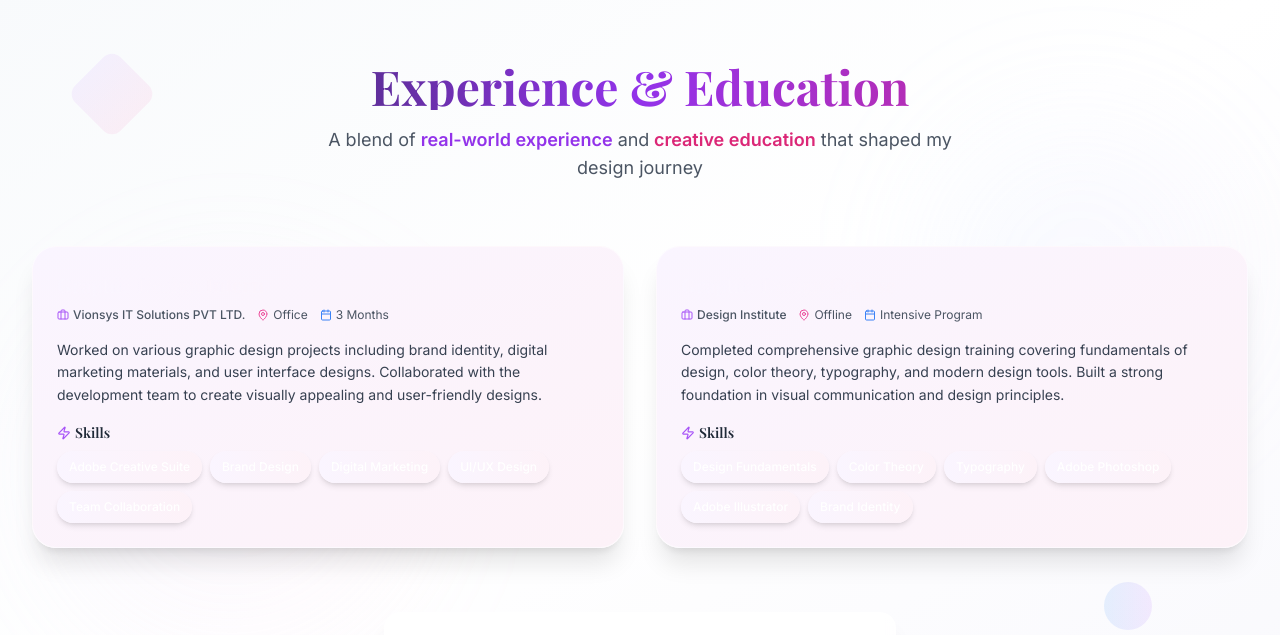
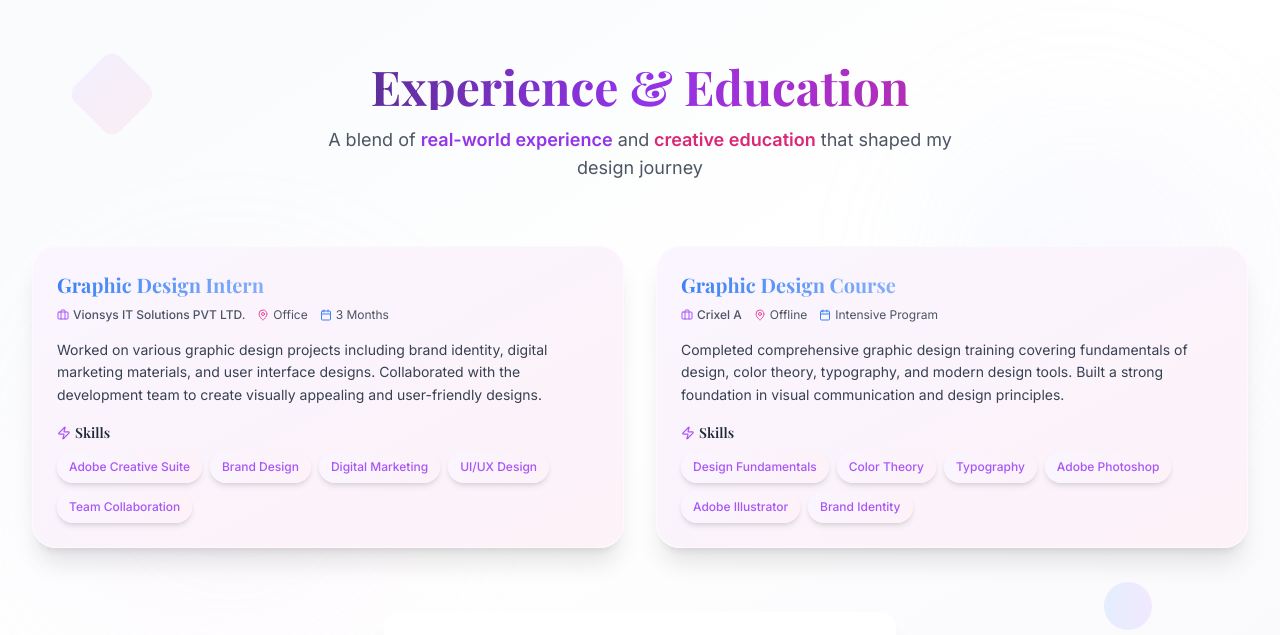
Before and after one commit to sagar-yenkure/sachinportfolio, a Next.js app: page / in a window 1280 px wide. Shown: the part 2152-2787 px from the top of the page. Built offline with nearby package versions, Linux system fonts and the light colour scheme; a web font is replaced by a local one.

Commit message:
feat: enhance UI and functionality across multiple sections, including Contact, Experience, Hero, Portfolio, Testimonials, and constants

```diff
--- a/components/sections/ExperienceSection.tsx
+++ b/components/sections/ExperienceSection.tsx
@@ -1,10 +1,10 @@
 import { experiences } from '@/constants';
-import { Briefcase, Calendar, CheckCircle, MapPin, Star, Zap } from 'lucide-react';
+import { Briefcase, Calendar, MapPin, Star, Zap } from 'lucide-react';
 import CTA from './CTA';
 
 export default function ExperienceSection() {
   return (
-    <section id="experience" className="py-20 px-4 sm:px-6 lg:px-8 bg-gradient-to-br from-slate-50 via-white to-purple-50/30 relative overflow-hidden">
+    <section id="experience" className="py-20 bg-gradient-to-br from-slate-50 via-white to-purple-50/30 relative overflow-hidden">
 
       <div className="absolute inset-0 overflow-hidden">
         <div className="absolute top-32 right-10 w-80 h-80 bg-gradient-to-r from-blue-200/20 to-purple-200/20 rounded-full blur-3xl opacity-50"></div>
@@ -16,7 +16,7 @@ export default function ExperienceSection() {
         <div className="absolute top-1/2 left-1/4 w-8 h-8 bg-gradient-to-r from-pink-400 to-purple-400 rotate-12 opacity-20"></div>
       </div>
 
-      <div className="max-w-7xl mx-auto relative z-10">
+      <div className="max-w-7xl mx-auto px-4 sm:px-6 lg:px-8 relative z-10">
 
         <div className="text-center mb-16">
 
@@ -70,7 +70,7 @@ export default function ExperienceSection() {
                     {exp.skills.map((skill, i) => (
                       <span
                         key={i}
-                        className={`px-3 py-2 bg-gradient-to-r ${exp.gradient} text-white rounded-full text-xs font-medium shadow-md hover:shadow-lg transition-shadow duration-300`}
+                        className={`px-3 py-2 bg-gradient-to-r text-purple-500 rounded-full text-xs font-medium shadow-md hover:shadow-lg transition-shadow duration-300`}
                       >
                         {skill}
                       </span>
--- a/components/sections/HeroSection.tsx
+++ b/components/sections/HeroSection.tsx
@@ -13,7 +13,7 @@ function App() {
   };
 
   return (
-    <section id="home" className="max-w-7xl mx-auto px-4 sm:px-6 lg:px-8 py-6 bg-slate-50 relative min-h-screen flex items-center justify-center">
+    <section id="home" className="max-w-7xl mx-auto px-4 pt-24 sm:px-6 lg:px-8 bg-slate-50 relative min-h-screen flex items-center justify-center">
       <div className="absolute inset-0 overflow-hidden">
         <div className="absolute top-20 left-10 w-72 h-72 bg-gradient-to-r from-purple-100 to-pink-100 rounded-full blur-3xl opacity-30 animate-pulse"></div>
         <div className="absolute bottom-20 right-10 w-96 h-96 bg-gradient-to-r from-blue-100 to-purple-100 rounded-full blur-3xl opacity-20 animate-pulse" style={{ animationDelay: '2s' }}></div>
@@ -22,7 +22,7 @@ function App() {
       <div className="relative z-10 max-w-4xl mx-auto text-center">
 
         <div
-          className="inline-block mb-6"
+          className="inline-block mb-8"
         >
           <span className="px-6 py-3 my-2 bg-gradient-to-r from-purple-100 to-pink-100 text-purple-700 rounded-full text-sm font-space-grotesk font-semibold tracking-wide uppercase border border-purple-200">
             ✨ Available for new projects
--- a/constants/index.ts
+++ b/constants/index.ts
@@ -51,11 +51,33 @@ export const skills = [
 ];
 
 export const stats = [
-    { icon: Zap, number: '5+', label: 'Months Experience', gradient: 'from-electric-purple to-neon-pink', bg: 'from-purple-50 to-pink-50' },
-    { icon: Heart, number: '50+', label: 'Projects Completed', gradient: 'from-electric-purple to-neon-pink', bg: 'from-purple-50 to-pink-50' },
-    { icon: Target, number: '100%', label: 'Client Satisfaction', gradient: 'from-electric-purple to-neon-pink', bg: 'from-purple-50 to-pink-50' },
-    { icon: Rocket, number: '3', label: 'Months Internship', gradient: 'from-electric-purple to-neon-pink', bg: 'from-purple-50 to-pink-50' },
-];
+    {
+        icon: Zap,
+        number: '5+',
+        label: 'Design Tools Mastered',
+        gradient: 'from-electric-purple to-neon-pink',
+        bg: 'from-purple-50 to-pink-50',
+    }, {
+        icon: Heart,
+        number: '50+',
+        label: 'Social Media Posts',
+        gradient: 'from-electric-purple to-neon-pink',
+        bg: 'from-purple-50 to-pink-50',
+    },
+    {
+        icon: Target,
+        number: '100%',
+        label: 'Positive Feedback',
+        gradient: 'from-electric-purple to-neon-pink',
+        bg: 'from-purple-50 to-pink-50',
+    },
+    {
+        icon: Rocket,
+        number: '5+',
+        label: 'Live Projects Contributed',
+        gradient: 'from-electric-purple to-neon-pink',
+        bg: 'from-purple-50 to-pink-50',
+    },];
 
 export const experiences = [
     {
@@ -76,7 +98,7 @@ export const experiences = [
     {
         type: 'education',
         title: 'Graphic Design Course',
-        company: 'Design Institute',
+        company: 'Crixel A',
         location: 'Offline',
         duration: 'Intensive Program',
         period: '2024',
@@ -92,35 +114,39 @@ export const experiences = [
 
 export const testimonials = [
     {
-        name: 'Priya Sharma',
-        role: 'Marketing Manager',
-        company: 'TechStart Solutions',
-        content: 'Sachin delivered exceptional festival graphics for our Diwali campaign. His attention to detail and understanding of traditional aesthetics while maintaining modern appeal was remarkable.',
-        rating: 5,
-        avatar: 'https://images.pexels.com/photos/1239291/pexels-photo-1239291.jpeg?auto=compress&cs=tinysrgb&w=150'
+        name: 'Sanket Kulkarni',
+        role: 'Graphic Designer',
+        company: 'Vionsys IT Solutions PVT LTD.',
+        content:
+            'Working alongside Sachin was a great experience. He was quick to grasp design tools and trends, and his creative inputs added flair to our social media graphics and client projects.',
+        avatar:
+            'https://res.cloudinary.com/dja2zi1g7/image/upload/v1751095436/users/sanket_atumv5.jpg',
     },
     {
-        name: 'Rajesh Kumar',
-        role: 'Supervisor',
-        company: 'Vionsys IT',
-        content: 'During his internship, Sachin showed great dedication and creativity. He quickly adapted to our design requirements and consistently delivered high-quality work on time.',
-        rating: 5,
-        avatar: 'https://images.pexels.com/photos/2379004/pexels-photo-2379004.jpeg?auto=compress&cs=tinysrgb&w=150'
+        name: 'Yash Zore',
+        role: 'Hr Executive',
+        company: 'Vionsys IT Solutions PVT LTD.',
+        content:
+            'As a Graphic Design Intern, Sachin displayed professionalism and a learning mindset. He contributed to internal branding and HR campaigns with fresh, energetic designs that boosted team engagement.',
+        avatar:
+            'https://res.cloudinary.com/dja2zi1g7/image/upload/v1743840879/users/1639198887919_e4sims.jpg',
     },
     {
-        name: 'Anita Patel',
-        role: 'Small Business Owner',
-        company: 'Patel Enterprises',
-        content: 'The educational materials Sachin designed for our training programs were clear, engaging, and perfectly aligned with our brand. Our employees found them very helpful.',
-        rating: 5,
-        avatar: 'https://images.pexels.com/photos/1181686/pexels-photo-1181686.jpeg?auto=compress&cs=tinysrgb&w=150'
+        name: 'Omkar Torne',
+        role: 'Digital Marketing Executive',
+        company: 'Vionsys IT Solutions PVT LTD.',
+        content:
+            'Sachin played a crucial role in creating visually engaging marketing assets for our digital campaigns. His adaptability and eye for design helped us maintain brand consistency across multiple platforms.',
+        avatar:
+            'https://res.cloudinary.com/dja2zi1g7/image/upload/v1743841303/users/1728895563351_mxf3mj.jpg',
     },
     {
-        name: 'Vikram Singh',
-        role: 'Social Media Manager',
-        company: 'Digital Wave Agency',
-        content: 'Sachin created stunning Instagram posts for our clients. His understanding of social media design trends and ability to create engaging visuals is impressive.',
-        rating: 5,
-        avatar: 'https://images.pexels.com/photos/1040880/pexels-photo-1040880.jpeg?auto=compress&cs=tinysrgb&w=150'
-    }
+        name: 'Ravikant Waghmare',
+        role: 'Software Engineer',
+        company: 'Vionsys IT Solutions PVT LTD.',
+        content:
+            'Sachin’s design support during our product launch was truly valuable. He helped translate technical ideas into visually appealing UI mockups and assets, which made team communication and client presentations much smoother.',
+        avatar:
+            'https://res.cloudinary.com/dja2zi1g7/image/upload/v1743840911/users/1742714591018_rsyhtj.jpg',
+    },
 ];
--- a/constants/projects.ts
+++ b/constants/projects.ts
@@ -1,40 +1,31 @@
 import {
     Palette, Heart, Award, Camera,
-    Calendar,
-    Megaphone,
-    Package,
-    Users,
+    Calendar, Megaphone, Package, Users,
 } from 'lucide-react';
-
 
 export const portfolioCategories = [
     {
         id: 'motivational',
         name: 'Motivational',
         icon: Heart,
-        gradient: 'from-rose-500 to-pink-600',
-        bgGradient: 'from-rose-50 to-pink-50',
         projects: [
             {
                 id: '1',
                 title: 'Success Mindset',
                 description: 'Inspiring poster design promoting positive thinking and growth mindset.',
                 image: 'https://images.pexels.com/photos/1509582/pexels-photo-1509582.jpeg?auto=compress&cs=tinysrgb&w=800',
-                category: 'Poster',
             },
             {
                 id: '2',
                 title: 'Dream Big',
                 description: 'Vibrant motivational design encouraging people to pursue their dreams.',
                 image: 'https://images.pexels.com/photos/1287145/pexels-photo-1287145.jpeg?auto=compress&cs=tinysrgb&w=800',
-                category: 'Digital Art',
             },
             {
                 id: '3',
                 title: 'Never Give Up',
                 description: 'Powerful message design with strong visual impact.',
                 image: 'https://images.pexels.com/photos/1181467/pexels-photo-1181467.jpeg?auto=compress&cs=tinysrgb&w=800',
-                category: 'Quote Design',
             }
         ]
     },
@@ -42,29 +33,24 @@ export const portfolioCategories = [
         id: 'festival',
         name: 'Festival',
         icon: Calendar,
-        gradient: 'from-purple-500 to-indigo-600',
-        bgGradient: 'from-purple-50 to-indigo-50',
         projects: [
             {
                 id: '4',
                 title: 'Music Festival 2024',
                 description: 'Vibrant festival poster with dynamic typography and colorful elements.',
                 image: 'https://images.pexels.com/photos/1190298/pexels-photo-1190298.jpeg?auto=compress&cs=tinysrgb&w=800',
-                category: 'Event Poster',
             },
             {
                 id: '5',
                 title: 'Food & Culture Fest',
                 description: 'Cultural festival design celebrating diversity and community.',
                 image: 'https://images.pexels.com/photos/1639729/pexels-photo-1639729.jpeg?auto=compress&cs=tinysrgb&w=800',
-                category: 'Cultural Event',
             },
             {
                 id: '6',
                 title: 'Art & Craft Fair',
                 description: 'Creative poster design for local artisan showcase event.',
                 image: 'https://images.pexels.com/photos/1365795/pexels-photo-1365795.jpeg?auto=compress&cs=tinysrgb&w=800',
-                category: 'Art Event',
             }
         ]
     },
@@ -72,29 +58,24 @@ export const portfolioCategories = [
         id: 'ads',
         name: 'Advertising',
         icon: Megaphone,
-        gradient: 'from-orange-500 to-red-600',
-        bgGradient: 'from-orange-50 to-red-50',
         projects: [
             {
                 id: '7',
                 title: 'Summer Sale Campaign',
                 description: 'Eye-catching advertisement design for seasonal retail promotion.',
                 image: 'https://images.pexels.com/photos/1454360/pexels-photo-1454360.jpeg?auto=compress&cs=tinysrgb&w=800',
-                category: 'Retail Ad',
             },
             {
                 id: '8',
                 title: 'Tech Product Launch',
                 description: 'Modern advertisement for innovative technology product.',
                 image: 'https://images.pexels.com/photos/1181677/pexels-photo-1181677.jpeg?auto=compress&cs=tinysrgb&w=800',
-                category: 'Product Ad',
             },
             {
                 id: '9',
                 title: 'Restaurant Promotion',
                 description: 'Appetizing food advertisement with mouth-watering visuals.',
                 image: 'https://images.pexels.com/photos/1639556/pexels-photo-1639556.jpeg?auto=compress&cs=tinysrgb&w=800',
-                category: 'Food Ad',
             }
         ]
     },
@@ -102,29 +83,24 @@ export const portfolioCategories = [
         id: 'brand',
         name: 'Brand',
         icon: Award,
-        gradient: 'from-emerald-500 to-teal-600',
-        bgGradient: 'from-emerald-50 to-teal-50',
         projects: [
             {
                 id: '10',
                 title: 'Corporate Identity',
                 description: 'Professional brand poster showcasing company values and mission.',
                 image: 'https://images.pexels.com/photos/1181472/pexels-photo-1181472.jpeg?auto=compress&cs=tinysrgb&w=800',
-                category: 'Corporate',
             },
             {
                 id: '11',
                 title: 'Startup Brand Launch',
                 description: 'Fresh and innovative brand poster for new company launch.',
                 image: 'https://images.pexels.com/photos/1181676/pexels-photo-1181676.jpeg?auto=compress&cs=tinysrgb&w=800',
-                category: 'Startup',
             },
             {
                 id: '12',
                 title: 'Luxury Brand Campaign',
                 description: 'Elegant and sophisticated brand poster for premium products.',
                 image: 'https://images.pexels.com/photos/1181354/pexels-photo-1181354.jpeg?auto=compress&cs=tinysrgb&w=800',
-                category: 'Luxury',
             }
         ]
     },
@@ -132,29 +108,24 @@ export const portfolioCategories = [
         id: 'packaging',
         name: 'Packaging',
         icon: Package,
-        gradient: 'from-blue-500 to-cyan-600',
-        bgGradient: 'from-blue-50 to-cyan-50',
         projects: [
             {
                 id: '13',
                 title: 'Organic Food Package',
                 description: 'Eco-friendly packaging design for organic food products.',
                 image: 'https://images.pexels.com/photos/1640774/pexels-photo-1640774.jpeg?auto=compress&cs=tinysrgb&w=800',
-                category: 'Food Package',
             },
             {
                 id: '14',
                 title: 'Cosmetic Product Line',
                 description: 'Elegant packaging design for premium beauty products.',
                 image: 'https://images.pexels.com/photos/1640773/pexels-photo-1640773.jpeg?auto=compress&cs=tinysrgb&w=800',
-                category: 'Beauty Package',
             },
             {
                 id: '15',
                 title: 'Tech Accessory Box',
                 description: 'Modern packaging design for electronic accessories.',
                 image: 'https://images.pexels.com/photos/1640767/pexels-photo-1640767.jpeg?auto=compress&cs=tinysrgb&w=800',
-                category: 'Tech Package',
             }
         ]
     },
@@ -162,29 +133,24 @@ export const portfolioCategories = [
         id: 'hiring',
         name: 'Hiring',
         icon: Users,
-        gradient: 'from-violet-500 to-purple-600',
-        bgGradient: 'from-violet-50 to-purple-50',
         projects: [
             {
                 id: '16',
                 title: 'Join Our Team',
                 description: 'Attractive recruitment poster highlighting company culture.',
                 image: 'https://images.pexels.com/photos/1181345/pexels-photo-1181345.jpeg?auto=compress&cs=tinysrgb&w=800',
-                category: 'Recruitment',
             },
             {
                 id: '17',
                 title: 'Developer Position',
                 description: 'Tech-focused hiring poster for software development roles.',
                 image: 'https://images.pexels.com/photos/1181244/pexels-photo-1181244.jpeg?auto=compress&cs=tinysrgb&w=800',
-                category: 'Tech Hiring',
             },
             {
                 id: '18',
                 title: 'Creative Roles',
                 description: 'Inspiring recruitment design for creative and design positions.',
                 image: 'https://images.pexels.com/photos/1181407/pexels-photo-1181407.jpeg?auto=compress&cs=tinysrgb&w=800',
-                category: 'Creative Hiring',
             }
         ]
     },
@@ -192,29 +158,24 @@ export const portfolioCategories = [
         id: 'photography',
         name: 'Photography',
         icon: Camera,
-        gradient: 'from-amber-500 to-orange-600',
-        bgGradient: 'from-amber-50 to-orange-50',
         projects: [
             {
                 id: '19',
                 title: 'Portrait Sessions',
                 description: 'Professional photography service promotion poster.',
                 image: 'https://images.pexels.com/photos/1181525/pexels-photo-1181525.jpeg?auto=compress&cs=tinysrgb&w=800',
-                category: 'Portrait',
             },
             {
                 id: '20',
                 title: 'Wedding Photography',
                 description: 'Romantic and elegant wedding photography service design.',
                 image: 'https://images.pexels.com/photos/1181534/pexels-photo-1181534.jpeg?auto=compress&cs=tinysrgb&w=800',
-                category: 'Wedding',
             },
             {
                 id: '21',
                 title: 'Event Coverage',
                 description: 'Dynamic poster for event photography services.',
                 image: 'https://images.pexels.com/photos/1181533/pexels-photo-1181533.jpeg?auto=compress&cs=tinysrgb&w=800',
-                category: 'Event',
             }
         ]
     },
@@ -222,29 +183,24 @@ export const portfolioCategories = [
         id: 'creative',
         name: 'Creative',
         icon: Palette,
-        gradient: 'from-pink-500 to-rose-600',
-        bgGradient: 'from-pink-50 to-rose-50',
         projects: [
             {
                 id: '22',
                 title: 'Abstract Art Series',
                 description: 'Contemporary abstract art poster with bold colors and shapes.',
                 image: 'https://images.pexels.com/photos/1181739/pexels-photo-1181739.jpeg?auto=compress&cs=tinysrgb&w=800',
-                category: 'Abstract',
             },
             {
                 id: '23',
                 title: 'Digital Illustration',
                 description: 'Creative digital artwork showcasing artistic skills.',
                 image: 'https://images.pexels.com/photos/1181738/pexels-photo-1181738.jpeg?auto=compress&cs=tinysrgb&w=800',
-                category: 'Digital Art',
             },
             {
                 id: '24',
                 title: 'Mixed Media Collage',
                 description: 'Experimental mixed media design combining various elements.',
                 image: 'https://images.pexels.com/photos/1181701/pexels-photo-1181701.jpeg?auto=compress&cs=tinysrgb&w=800',
-                category: 'Mixed Media',
             }
         ]
     }
```
Also changed, not shown: components/sections/ContactSection.tsx (+3 -5 lines), components/sections/PortfolioSection.tsx (+11 -37 lines), components/sections/TestimonialsSection.tsx (+119 -54 lines).
